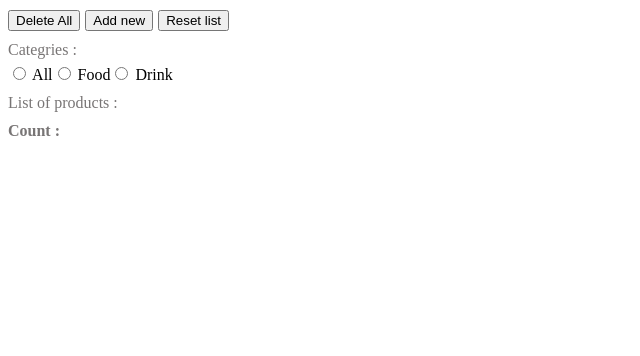
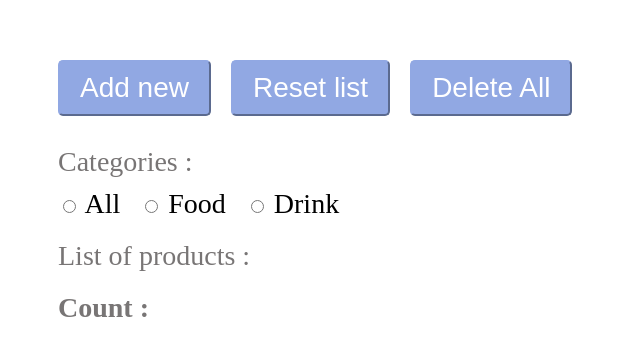
Before and after one commit to rblmdst/ng_v16_lab, an Angular app: page / in a window 1280 px wide. Shown: the top 356 px of the page, without its empty margins (0-640 px from the left). Built offline with nearby package versions, Linux system fonts and the light colour scheme.

Commit message:
[update] Update styling + use new control flow introduced in v17

```diff
--- a/src/app/Product/product-item/product-item.component.html
+++ b/src/app/Product/product-item/product-item.component.html
@@ -1,4 +1,6 @@
-<div *ngIf="product" class="item">
+@if (product) {
+<div class="item">
   {{ product.name }}
   <button class="action-btn" (click)="onDelete()">X</button>
 </div>
+}
--- a/src/app/Product/product-list/product-list.component.html
+++ b/src/app/Product/product-list/product-list.component.html
@@ -1,11 +1,12 @@
 <div class="action-btns">
-  <button type="button" (click)="removeAllProducts()">Delete All</button>
   <button type="button" (click)="addProduct()">Add new</button>
   <button type="button" (click)="resetProductList()">Reset list</button>
+  <button type="button" (click)="removeAllProducts()">Delete All</button>
 </div>
-<div class="list-label">Categries :</div>
+<div class="list-label">Categories :</div>
 <div class="filter-block">
-  <label *ngFor="let type of productTypes" [attr.for]="type.code">
+  @for (type of productTypes; track type.code) {
+  <label [attr.for]="type.code">
     <input
       #radio
       [attr.id]="type.code"
@@ -16,6 +17,7 @@
     />
     {{ type.label }}
   </label>
+  }
 </div>
 
 <div class="list-label">List of products :</div>
--- a/src/app/Product/product-list/product-list.component.ts
+++ b/src/app/Product/product-list/product-list.component.ts
@@ -1,12 +1,11 @@
 import { Component } from '@angular/core';
-import { NgFor, NgIf } from '@angular/common';
 import { ProductItemComponent } from '../product-item/product-item.component';
 import { CodeLabel, Product, ProductType } from '../product.model';
 
 @Component({
   selector: 'product-list',
   standalone: true,
-  imports: [NgFor, NgIf, ProductItemComponent],
+  imports: [ProductItemComponent],
   templateUrl: './product-list.component.html',
 })
 export class ProductListComponent {
@@ -46,12 +45,6 @@ export class ProductListComponent {
     // TODO: Update the list by adding newProduct (use the existing list)
   }
 
-  // people that are fan of using array.prototype.push()
-  addProductByMutation() {
-    const newProduct = { id: 75, name: 'Sprite 50 Cl', type: 'drink' };
-    // TODO: Update the list by adding newProduct (mutate the existing list)
-  }
-
   onDelete(productId: number) {
     // TODO: Update the list of produts
   }
--- a/src/styles.css
+++ b/src/styles.css
@@ -1,7 +1,10 @@
 /* You can add global styles to this file, and also import other style files */
+* {
+  font-size: 28px;
+}
 .item {
   border: 1px solid silver;
-  width: 230px;
+  width: 450px;
   border-radius: 5px;
   margin-bottom: 2px;
   padding: 5px;
@@ -14,24 +17,43 @@
 }
 
 .action-btns {
-  margin: 10px 0;
+  margin: 60px 0 30px 0;
 }
 .action-btns button {
-  margin-right: 5px;
+  margin-right: 20px;
+  padding: 10px 20px;
+  border-radius: 5px;
+  background-color: #91a8e3;
+  border-color: #91a8e3;
+  color: #fff;
+}
+.action-btns button:hover {
+  background-color: #6a7aa4;
+  cursor: pointer;
 }
 
 .list-label {
   margin-bottom: 5px;
-  margin-top: 10px;
+  margin-top: 20px;
   color: #787575;
 }
 
 .summary {
-  margin-top: 10px;
+  margin-top: 20px;
   color: #787575;
 }
 
 .filter-block {
   display: flex;
   align-items: center;
+  padding-top: 5px;
 }
+
+.filter-block label {
+  margin-right: 20px;
+}
+
+product-list {
+  display: block;
+  padding: 0 50px;
+}
```
